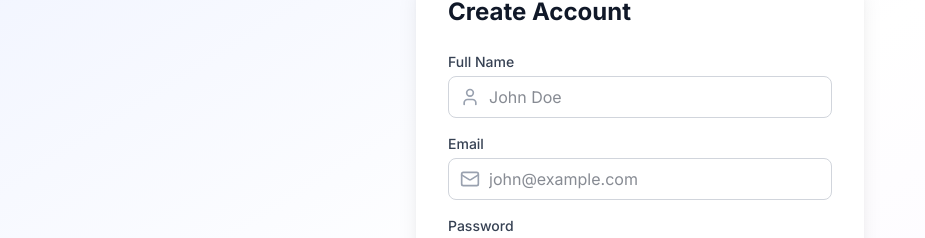
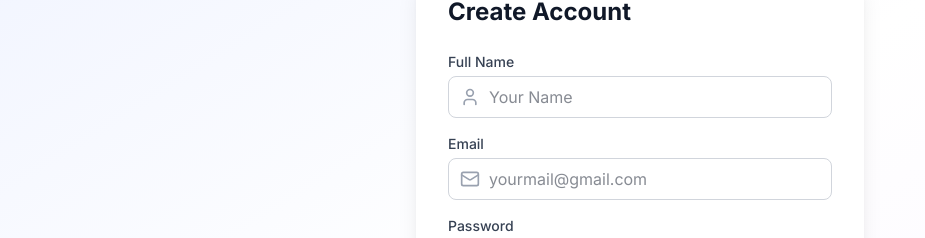
Before and after one commit to spidernestdev/Expenso-Vault, a Next.js app: page /register in a window 1280 px wide. Shown: the part 224-462 px from the top of the page, without its empty margins (0-925 px from the left). Built offline with nearby package versions, Linux system fonts and the light colour scheme.

Commit message:
change name x

```diff
--- a/app/components/auth/LoginForm.tsx
+++ b/app/components/auth/LoginForm.tsx
@@ -62,7 +62,7 @@ export default function LoginForm() {
               onChange={handleChange}
               required
               className="w-full pl-10 pr-4 py-2 border border-gray-300 rounded-lg focus:ring-2 focus:ring-indigo-500 focus:border-indigo-500 outline-none text-gray-900"
-              placeholder="john@example.com"
+              placeholder="yourmail@gmail.com"
             />
           </div>
         </div>
--- a/app/components/auth/RegisterForm.tsx
+++ b/app/components/auth/RegisterForm.tsx
@@ -102,7 +102,7 @@ export default function RegisterForm() {
               onChange={handleChange}
               required
               className="w-full pl-10 pr-4 py-2 border border-gray-300 rounded-lg focus:ring-2 focus:ring-indigo-500 focus:border-indigo-500 outline-none text-gray-900"
-              placeholder="John Doe"
+              placeholder="Your Name"
             />
           </div>
         </div>
@@ -120,7 +120,7 @@ export default function RegisterForm() {
               onChange={handleChange}
               required
               className="w-full pl-10 pr-4 py-2 border border-gray-300 rounded-lg focus:ring-2 focus:ring-indigo-500 focus:border-indigo-500 outline-none text-gray-900"
-              placeholder="john@example.com"
+              placeholder="yourmail@gmail.com"
             />
           </div>
         </div>
```
